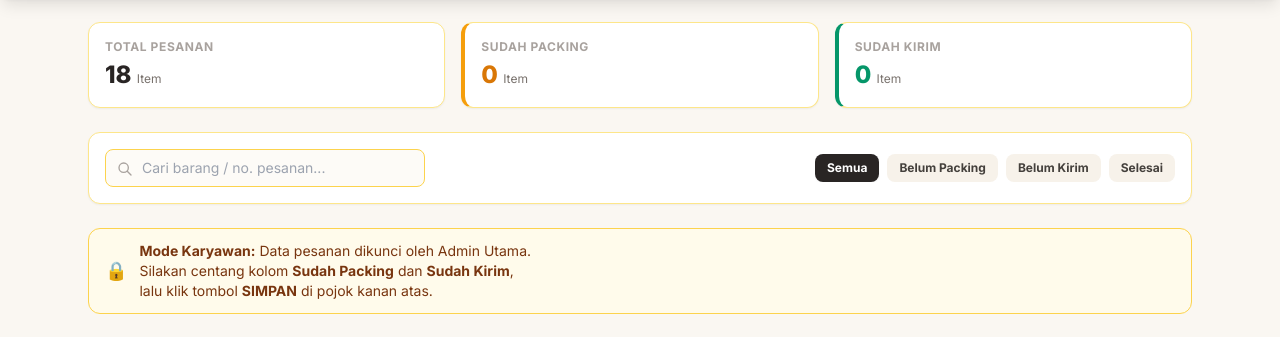
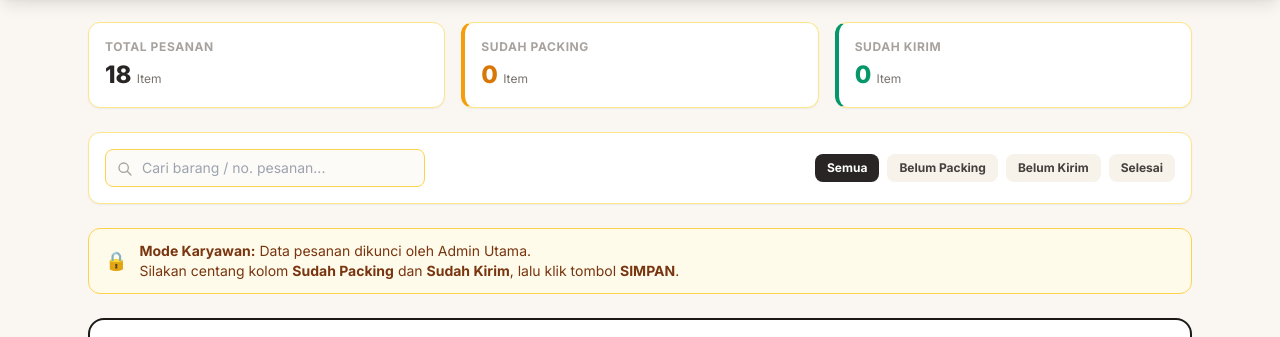
Before and after one commit to putradwi-dev/dashboardmonitoringpengiriman, a plain HTML site: page konfirmasi.html in a window 1280 px wide. Shown: the part 70-407 px from the top of the page. Drawn offline with nearby package versions, Linux system fonts and the light colour scheme.

Commit message:
Simplify instructions for packing and shipping
Removed unnecessary line breaks in instructions.

```diff
--- a/konfirmasi.html
+++ b/konfirmasi.html
@@ -87,8 +87,7 @@
                 <span class="text-lg">🔒</span>
                 <div>
                     <span class="font-bold">Mode Karyawan:</span> Data pesanan dikunci oleh Admin Utama.<br>
-                    Silakan centang kolom <strong>Sudah Packing</strong> dan <strong>Sudah Kirim</strong>,<br>
-                    lalu klik tombol <strong>SIMPAN</strong> di pojok kanan atas.<br>
+                    Silakan centang kolom <strong>Sudah Packing</strong> dan <strong>Sudah Kirim</strong>, lalu klik tombol <strong>SIMPAN</strong>.
                 </div>
             </div>
 
```
